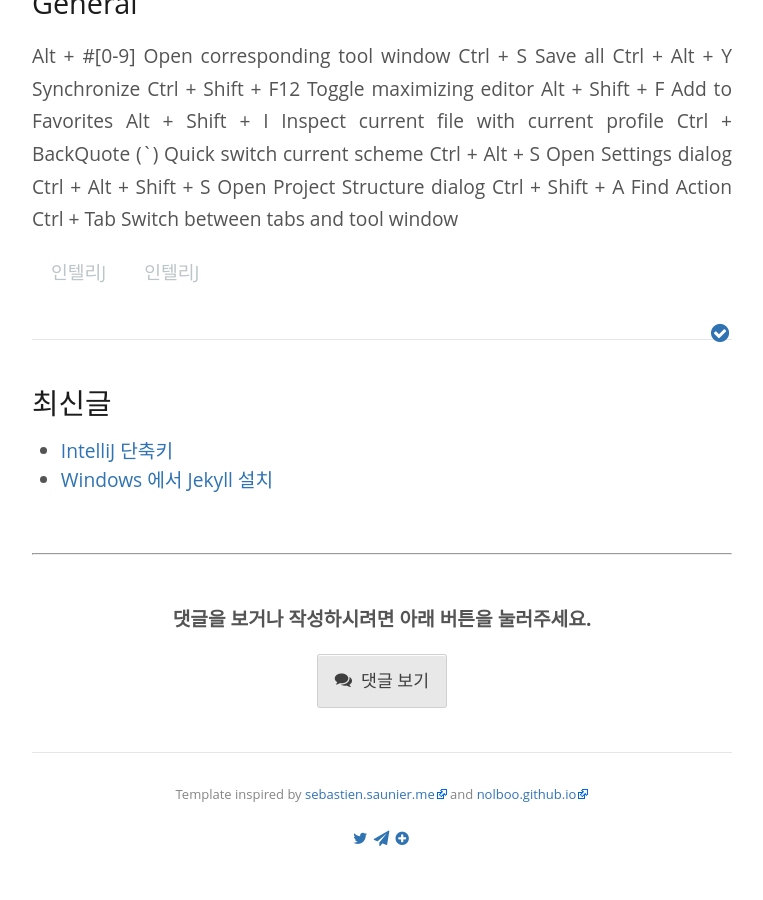
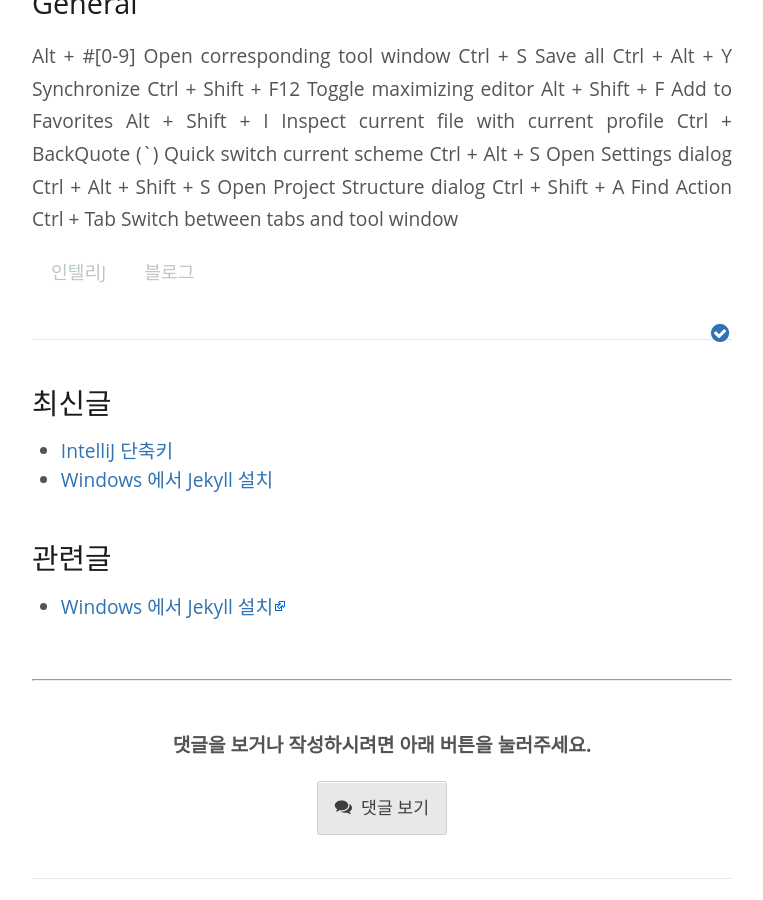
Before and after one commit to EricSeokgon/hadesyi.github.io, a Jekyll site: the page built from _posts/2015-08-25-intellij-keymap.markdown, in a window 1280 px wide and 900 px high, scrolled down 5220 px. Shown: the whole window, without its empty margins (258-1021 px from the left). Built offline with Jekyll 4.4.1, drawn with Linux system fonts in a browser that asks for light colours; before the commit the page ends 6088 px from its top, so only the background shows below that; part of the change alters nothing that is shown.

```diff
--- a/_posts/2015-08-25-intellij-keymap.markdown
+++ b/_posts/2015-08-25-intellij-keymap.markdown
@@ -4,7 +4,7 @@ title: "IntelliJ 단축키"
 description: "IntelliJ 단축키"
 date: 2015-8-25
 category: blog
-tags: [intellij, 단축키]
+tags: [intellij, blog]
 ---
 
 <!-- <div id="toc"><p class="toc_title">목차</p></div> -->
--- /dev/null
+++ b/tag/intellij.md
@@ -0,0 +1,6 @@
+---
+layout: blog_by_tag
+title: '태그 글목록: 인텔리j'
+tag: intellij
+permalink: /tag/intellij/
+---
```
